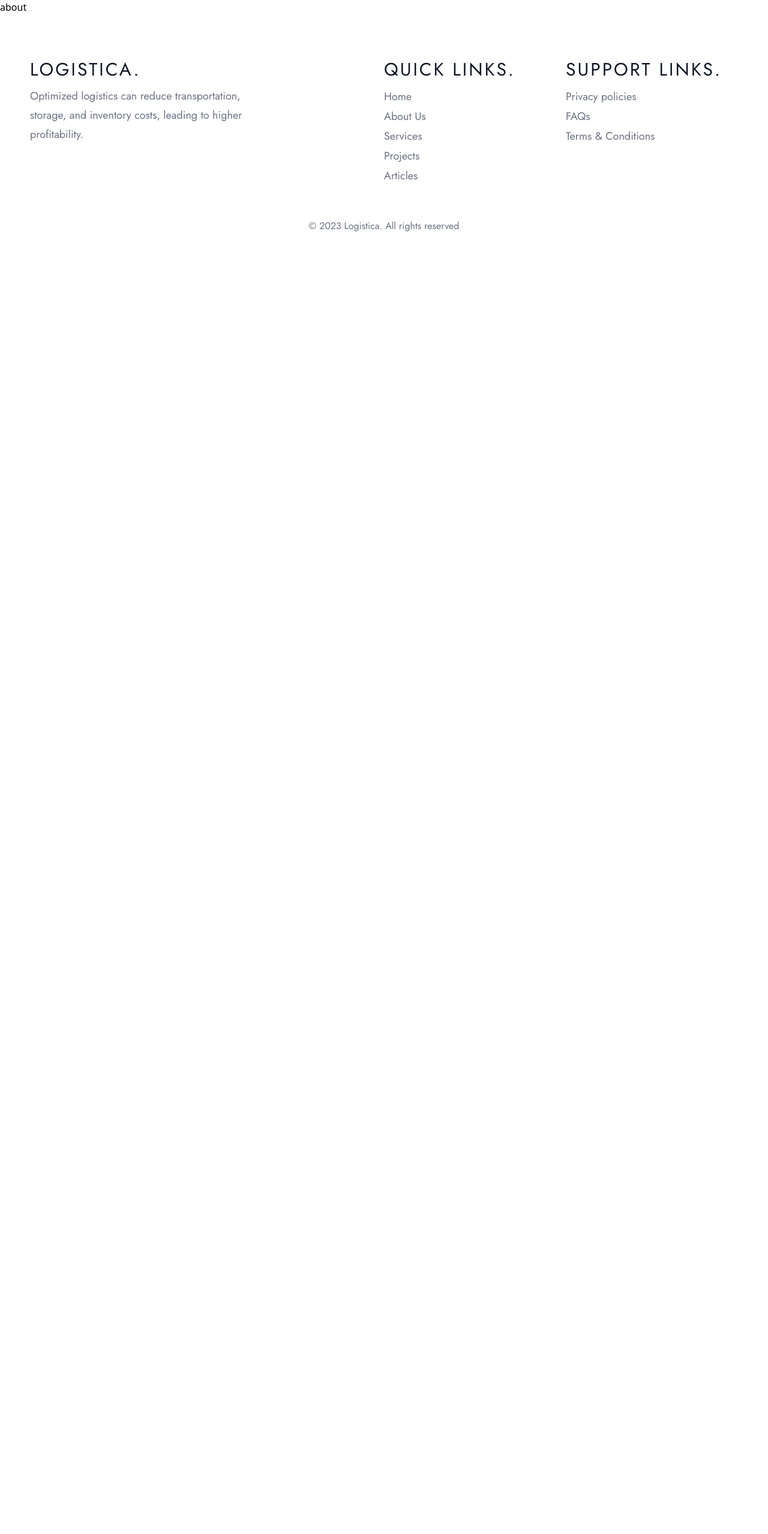
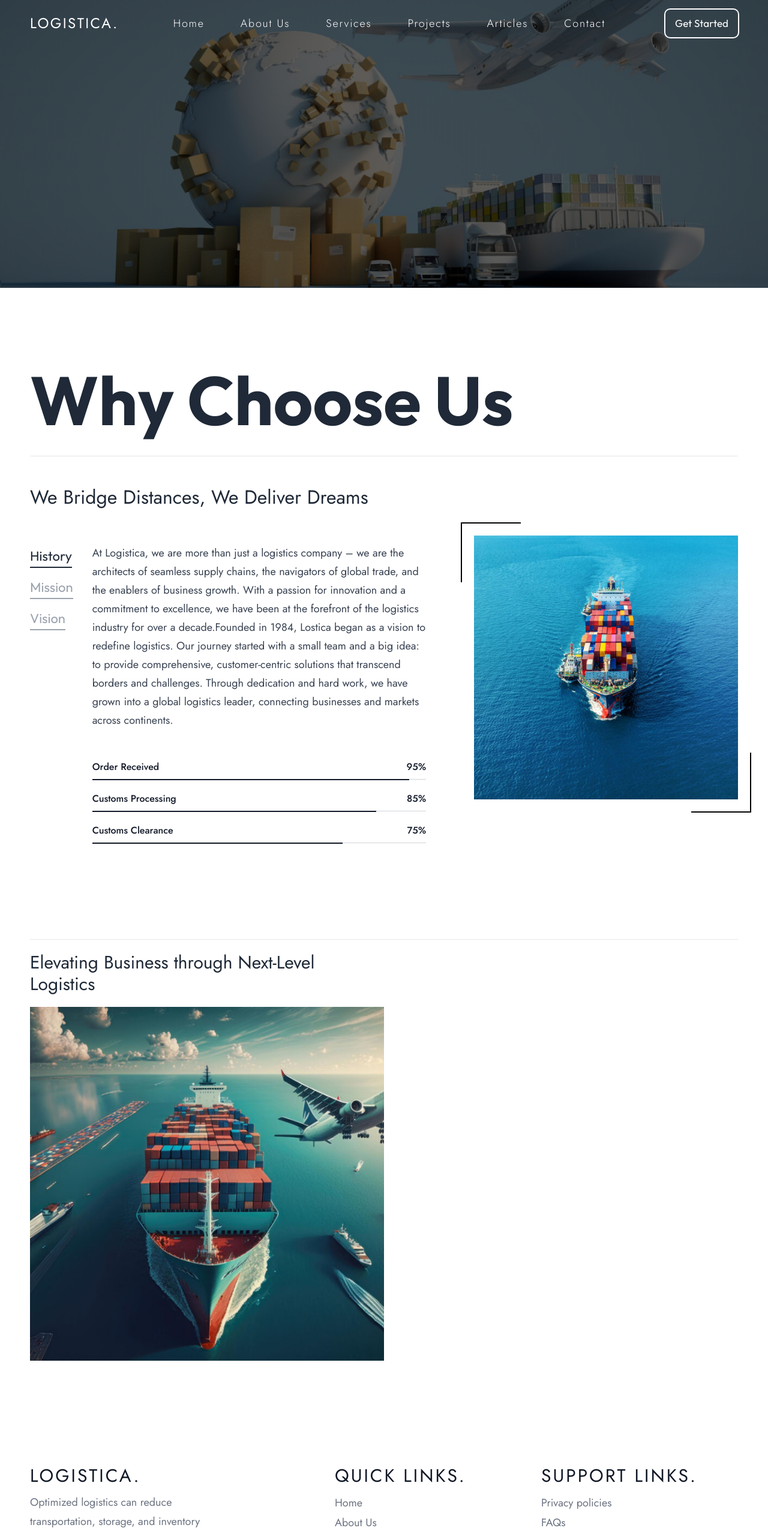
Before and after one commit to theblvckdev/logistical, a React (Create React App) app: page /about in a window 1280 px wide. Shown: the top 2558 px of the page at 60% size. Before the commit the page ends 800 px from the top, so only its background shows below. Built offline with nearby package versions, Linux system fonts and the light colour scheme.

Commit message:
code updates

```diff
--- a/src/components/contactRef.jsx
+++ b/src/components/contactRef.jsx
@@ -28,7 +28,7 @@ const ContactRef = () => {
             <h1
               data-aos="fade-up"
               data-aos-duration="2000"
-              className="text-white font-outfit font-[700] text-[40px] leading-[40px] md:text-[50px] md:leading-[50px] xl:text-[70px] xl:leading-[100px]">
+              className="text-white font-outfit font-[700] text-[35px] leading-[40px] md:text-[50px] md:leading-[50px] xl:text-[70px] xl:leading-[70px]">
               Have a project in mind?
             </h1>
             <h4
--- a/src/components/footer.jsx
+++ b/src/components/footer.jsx
@@ -11,8 +11,8 @@ const Footer = () => {
   return (
     <>
       <footer className="w-full bg-white overflow-hidden py-[5rem]">
-        <div className="flex gap-4 px-[20px] lg:px-[50px]">
-          <div className="basis-1/2">
+        <div className="md:flex gap-4 px-[20px] lg:px-[50px]">
+          <div className="md:basis-1/2">
             <div>
               <Link to="/" className="text-gray-900">
                 <h1
@@ -32,7 +32,7 @@ const Footer = () => {
               </p>
             </div>
           </div>
-          <div className="basis-1/4">
+          <div className="mt-5 md:mt-0 md:basis-1/3">
             <h1
               data-aos="fade-up"
               data-aos-duration="2000"
@@ -59,7 +59,7 @@ const Footer = () => {
               })}
             </div>
           </div>
-          <div className="basis-1/4">
+          <div className="md:basis-1/3">
             <h1
               data-aos="fade-up"
               data-aos-duration="2000"
--- a/src/pages/about/about.jsx
+++ b/src/pages/about/about.jsx
@@ -1,7 +1,19 @@
 import React from "react";
+import Banner from "./components/banner";
+import "./assets/sass/about.scss";
+import ChooseUs from "../../components/chooseUs";
+import AboutSales from "./components/aboutSales";
 
 const About = () => {
-  return <div>about</div>;
+  return (
+    <>
+      <main>
+        <Banner />
+        <ChooseUs showLink={false} />
+        <AboutSales />
+      </main>
+    </>
+  );
 };
 
 export default About;
--- /dev/null
+++ b/src/pages/about/assets/sass/about.scss
@@ -0,0 +1,6 @@
+.about_banner {
+  background: linear-gradient(180deg, rgba(0, 0, 0, 0.63) 30%, rgb(0, 0, 0, 0.63)), url('../images/about_banner.jpg');
+  background-position: center;
+  background-size: cover;
+  background-repeat: no-repeat;
+}
--- /dev/null
+++ b/src/pages/about/components/aboutSales.jsx
@@ -0,0 +1,38 @@
+import React from "react";
+import aboutSalesImage from "../assets/images/about_sales.jpg";
+
+const AboutSales = () => {
+  return (
+    <>
+      <section className="py-20">
+        <div className="w-full lg:px-[50px] px-[20px]">
+          <hr />
+
+          <div className="mt-5">
+            <div className="flex gap-4">
+              <div className="basis-1/2">
+                <h3
+                  data-aos="fade-right"
+                  data-aos-duration="2000"
+                  className="text-gray-800 font-jost text-3xl">
+                  Elevating Business through Next-Level Logistics
+                </h3>
+                <div className="my-5">
+                  <img
+                    data-aos="fade-right"
+                    data-aos-duration="2000"
+                    src={aboutSalesImage}
+                    width={"100%"}
+                    alt="cargo ship"
+                  />
+                </div>
+              </div>
+            </div>
+          </div>
+        </div>
+      </section>
+    </>
+  );
+};
+
+export default AboutSales;
--- /dev/null
+++ b/src/pages/about/components/banner.jsx
@@ -0,0 +1,11 @@
+import React from "react";
+
+const Banner = () => {
+  return (
+    <>
+      <section className="h-[60vh] w-full about_banner"></section>
+    </>
+  );
+};
+
+export default Banner;
--- a/src/pages/home/components/chooseUs.jsx
+++ /dev/null
@@ -1,139 +0,0 @@
-import React, { useState } from "react";
-import { Link } from "react-router-dom";
-import * as FaIcons from "react-icons/fa";
-import { tabButtonsData, tabContents } from "../../../data/navTabsData";
-import { statsBarData } from "../../../data/statsBar";
-import CargoImage from "../assets/image/cargo_ship.jpg";
-
-const ChooseUs = () => {
-  const [toggleTab, setToggleTab] = useState("history");
-  const changeTab = (index) => {
-    setToggleTab(index);
-  };
-  return (
-    <>
-      <section className="py-[5rem] bg-white overflow-hidden">
-        <div className="px-[20px] lg:px-[50px] w-full">
-          <Link
-            to={"/about"}
-            data-aos="fade-left"
-            data-aos-duration="2000"
-            className="no-underline ml-auto text-gray-900 font-jost relative w-fit before:absolute before:-bottom-[20%] before:left-0 before:h-[1px] before:bg-gray-900 before:w-full duration-500 hover:before:w-0 before:duration-500 font-[500] text-[20px] flex items-center gap-3">
-            <span>About Us</span>
-            <FaIcons.FaExternalLinkAlt />
-          </Link>
-          <h1
-            data-aos="fade-right"
-            data-aos-duration="2000"
-            className="text-gray-800 font-outfit mt-[50px] font-[700] text-[40px] leading-[40px] md:text-[66px] md:leading-[66px] xl:text-[114px] xl:leading-[114px]">
-            Why Choose Us
-          </h1>
-          <hr className="mt-9" />
-
-          <div className="mt-8">
-            <div className="block xl:flex gap-[5rem]">
-              <div className="content_wrap_one w-[100%] xl:w-[60%]">
-                <h3
-                  data-aos="fade-up"
-                  data-aos-duration="2000"
-                  className="mt-5 text-[18px] font-jost leading-[18px] lg:text-[32px] lg:leading-[32px] text-gray-800 font-[400]">
-                  We Bridge Distances, We Deliver Dreams
-                </h3>
-
-                <div className="mt-[50px]">
-                  <div className="block md:flex gap-[2rem]">
-                    <div
-                      className="tab_buttons"
-                      data-aos="fade-up"
-                      data-aos-duration="2000">
-                      {tabButtonsData.map((buttons, index) => {
-                        const { title, category } = buttons;
-                        return (
-                          <div key={index} className="mt-3">
-                            <button
-                              onClick={() => changeTab(category)}
-                              className={
-                                toggleTab === category
-                                  ? "text-[22px] duration-300 hover:text-gray-800 text-gray-800 relative before:absolute before:bottom-0 font-outfit before:left-0 before:w-full before:h-[2px] before:bg-gray-800 leading-[40px] font-[400]"
-                                  : "text-[22px] duration-300 hover:text-gray-800 text-gray-400 relative before:absolute before:bottom-0 font-outfit before:left-0 before:w-full before:h-[2px] before:bg-gray-400 leading-[40px] font-[400]"
-                              }>
-                              {title}
-                            </button>
-                          </div>
-                        );
-                      })}
-                    </div>
-                    <div
-                      className="tab_contents"
-                      data-aos="fade-up"
-                      data-aos-duration="2000">
-                      {tabContents.map((content, index) => {
-                        const { detail, category } = content;
-                        return (
-                          <p
-                            key={index}
-                            className={
-                              toggleTab === category
-                                ? "w-fit font-jost text-[16px] lg:text-[18px] text-gray-700 block leading-[31px] mt-3"
-                                : "hidden"
-                            }>
-                            {detail}
-                          </p>
-                        );
-                      })}
-
-                      <div
-                        className="mt-[50px]"
-                        data-aos="fade-up"
-                        data-aos-duration="2000">
-                        {statsBarData.map((stats, index) => {
-                          const { name, percentage } = stats;
-                          return (
-                            <div key={index} className="mt-5 font-jost">
-                              <div className="flex">
-                                <div className="mr-auto">
-                                  <div className="text-gray-900">
-                                    <p className="font-[500]">{name}</p>
-                                  </div>
-                                </div>
-                                <div className="text-gray-900">
-                                  <p className="font-[500]">{percentage}%</p>
-                                </div>
-                              </div>
-                              <div className="mt-2">
-                                <div
-                                  className={`stats_bar relative z-[1] before:absolute before:left-0 before:top-[50%] before:bg-gray-900 before:h-[2px] before:z-[2] before:translate-y-[-50%] ${
-                                    percentage === 95
-                                      ? "before:w-[95%]"
-                                      : null || percentage === 85
-                                      ? "before:w-[85%]"
-                                      : null || percentage === 75
-                                      ? "before:w-[75%]"
-                                      : null
-                                  } bg-gray-300 w-full h-[1px]`}></div>
-                              </div>
-                            </div>
-                          );
-                        })}
-                      </div>
-                    </div>
-                  </div>
-                </div>
-              </div>
-              <div
-                data-aos="fade-left"
-                data-aos-duration="2000"
-                className="image_wrap mt-[100px] xl:w-[40%] xl:h-[100%] xl:mt-[100px] flex items-center justify-center">
-                <div className="relative img_el before:absolute before:-top-[5%] before:-left-[5%] before:h-[100px] before:w-[100px] after:absolute after:-bottom-[5%] after:-right-[5%] after:h-[100px] after:w-[100px]">
-                  <img src={CargoImage} width={"100%"} alt="cargo ship" />
-                </div>
-              </div>
-            </div>
-          </div>
-        </div>
-      </section>
-    </>
-  );
-};
-
-export default ChooseUs;
--- a/src/pages/home/home.jsx
+++ b/src/pages/home/home.jsx
@@ -1,21 +1,20 @@
-import React from 'react'
-import HeroBanner from './components/hero'
-import './assets/sass/home.scss'
-import LogisticsCapabilities from './components/logisticsCapabilities'
-import FeaturesSlider from './components/featuresSlider'
-import ServiceSteps from './components/serviceSteps'
-import ChooseUs from './components/chooseUs'
-import Navbar from '../../components/navbar'
-import CarouselSlider from './components/slider'
-import Triumphs from './components/triumps'
-import Highlights from './components/highlights'
-import ContactRef from '../../components/contactRef'
-import OurStaff from './components/ourStaff'
+import React from "react";
+import HeroBanner from "./components/hero";
+import "./assets/sass/home.scss";
+import LogisticsCapabilities from "./components/logisticsCapabilities";
+import FeaturesSlider from "./components/featuresSlider";
+import ServiceSteps from "./components/serviceSteps";
+import ChooseUs from "../../components/chooseUs";
+import Navbar from "../../components/navbar";
+import CarouselSlider from "./components/slider";
+import Triumphs from "./components/triumps";
+import Highlights from "./components/highlights";
+import ContactRef from "../../components/contactRef";
+import OurStaff from "./components/ourStaff";
 
 const HomePage = () => {
   return (
     <>
-      <Navbar />
       <main>
         <HeroBanner />
         <LogisticsCapabilities />
@@ -29,7 +28,7 @@ const HomePage = () => {
         <ContactRef />
       </main>
     </>
-  )
-}
+  );
+};
 
-export default HomePage
+export default HomePage;
```
